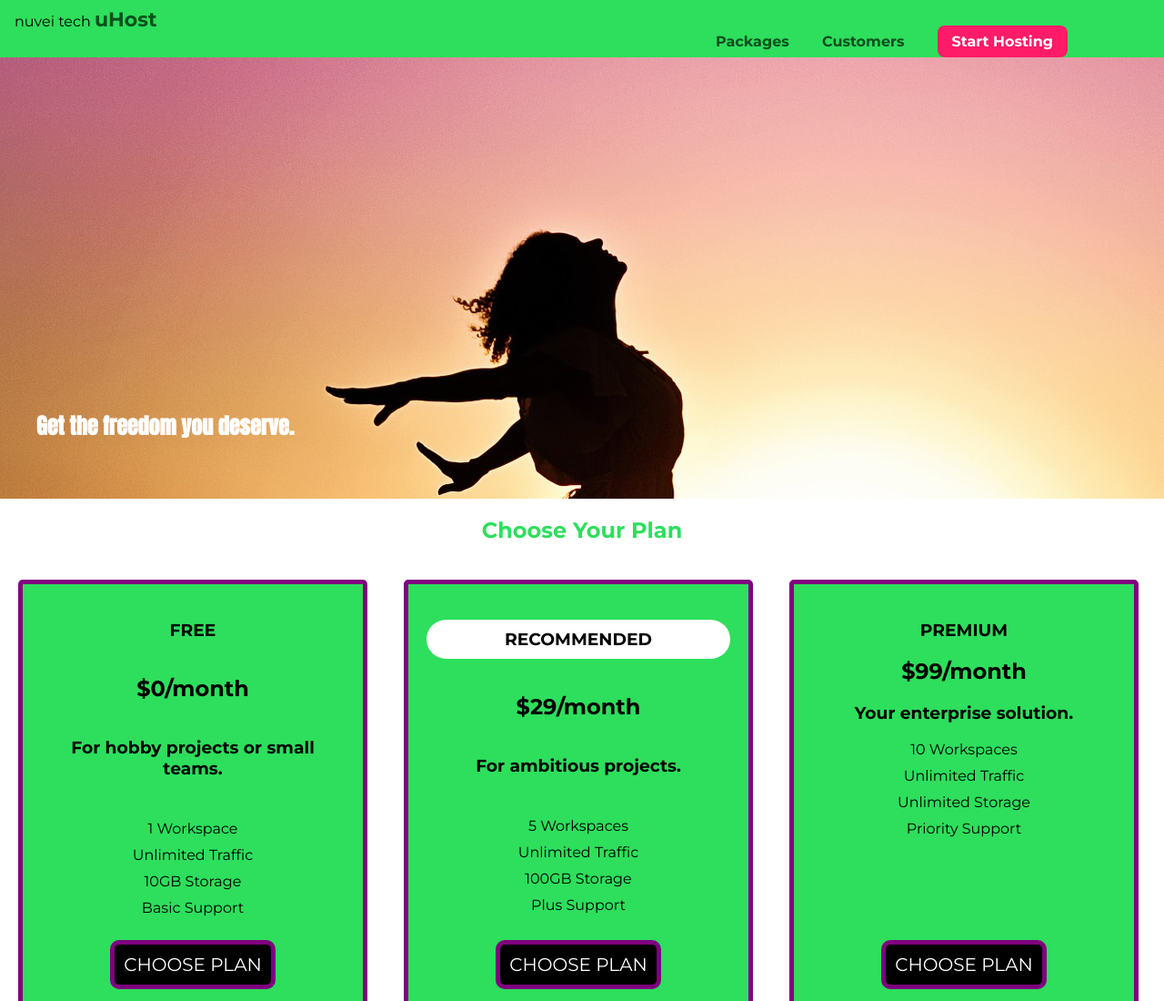
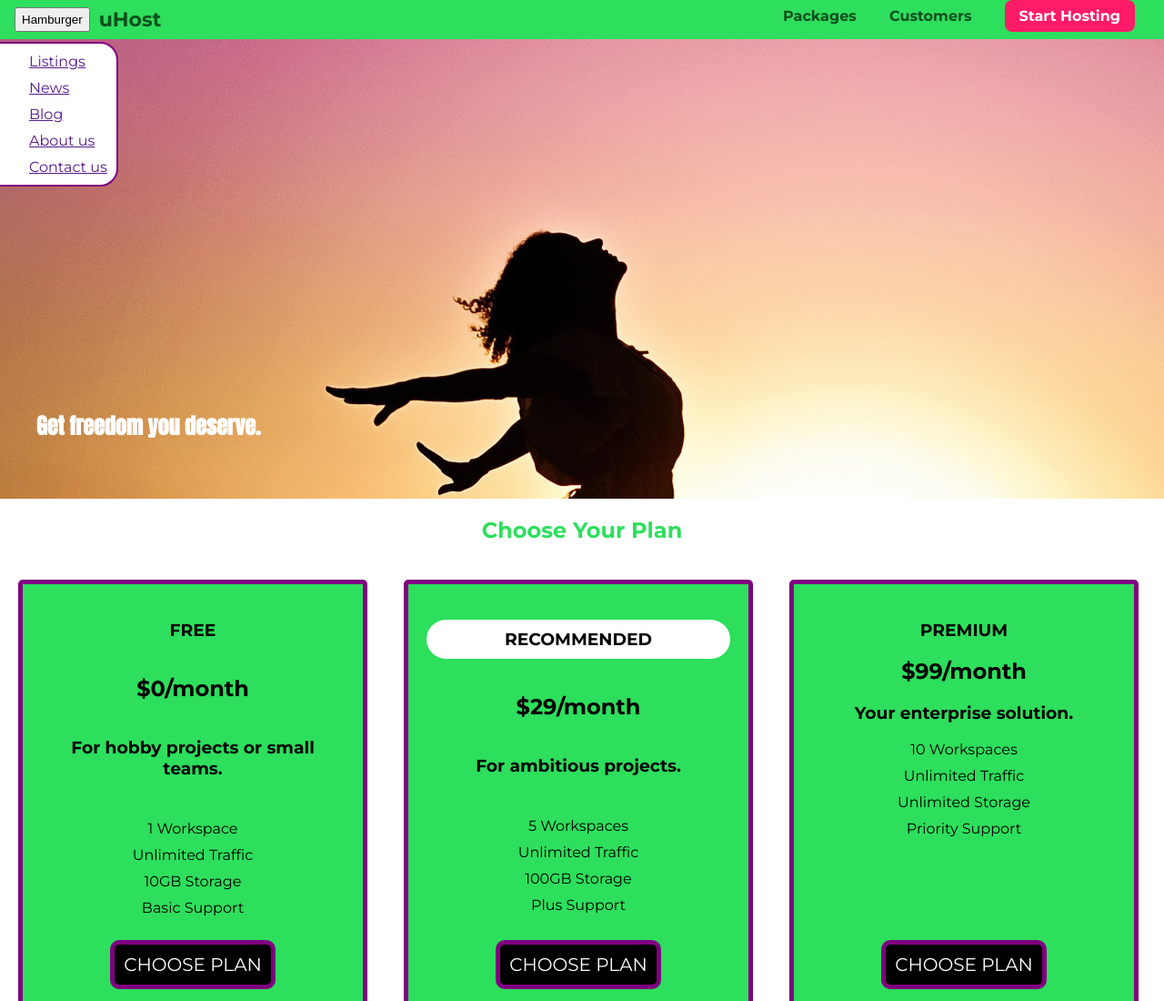
Before and after one commit to chenBsc/learn-some-git, a plain HTML site: page index.html in a window 1280 px wide. Shown: the top 1100 px of the page at 91% size. Drawn offline with Linux system fonts and the light colour scheme.

Commit message:
change 2 files

```diff
--- a/index.html
+++ b/index.html
@@ -3,6 +3,7 @@
   <head>
     <meta charset="UTF-8" />
     <meta http-equiv="X-UA-Compatible" content="ie=edge" />
+
     <title>uHost</title>
     <link rel="shortcut icon" href="favicon.png" />
     <link
@@ -15,12 +16,20 @@
     />
     <link rel="stylesheet" href="main.css" />
   </head>
-
   <body>
     <header class="main-header">
+      <input type="button" class="myHamburger" value="Hamburger"></input>
       <div>
-        <a>nuvei tech</a>
-        <a href="index.html" class="main-header__brand"> uHost </a>
+        <nav class="nav-bar">
+          <ul class="menu-desktop">
+              <li><a href="" class="menu__item">Listings</a></li>
+              <li><a href="" class="menu__item">News</a></li>
+              <li><a href="" class="menu__item">Blog</a></li>
+              <li><a href="" class="menu__item">About us</a></li>
+              <li><a href="" class="menu__item">Contact us</a></li>
+          </ul>
+          </nav>
+        <a style="margin-left: 10px;" href="index.html"  class="main-header__brand"> uHost </a>
       </div>
       <nav class="main-nav">
         <ul class="main-nav__items">
@@ -38,7 +47,7 @@
     </header>
     <main>
       <section id="product-overview">
-        <h1>Get the freedom you deserve.</h1>
+        <h1>Get  freedom you deserve.</h1>
       </section>
       <section id="plans">
         <h1 class="section-title">Choose Your Plan</h1>
--- a/main.css
+++ b/main.css
@@ -37,6 +37,8 @@ body {
   position: fixed;
   top: 0px;
   z-index: 1;
+  display: flex;
+
 }
 
 .main-header > div {
@@ -176,3 +178,27 @@ justify-content: space-between;
    text-align: center;
 
 }
+.menu-desktop{
+  position: fixed;
+  list-style: none;
+  text-decoration: none;
+  left: -20px;
+    top: 30px;
+    background-color: white;
+    border: solid 2px purple;
+    border-radius:20px ;
+    ;
+}
+.menu-desktop li {
+margin: 10px
+};
+
+
+
+
+.nav-bar{
+  position: fixed;
+}
+.myHamburger{
+  display: inline-block;
+}
```
